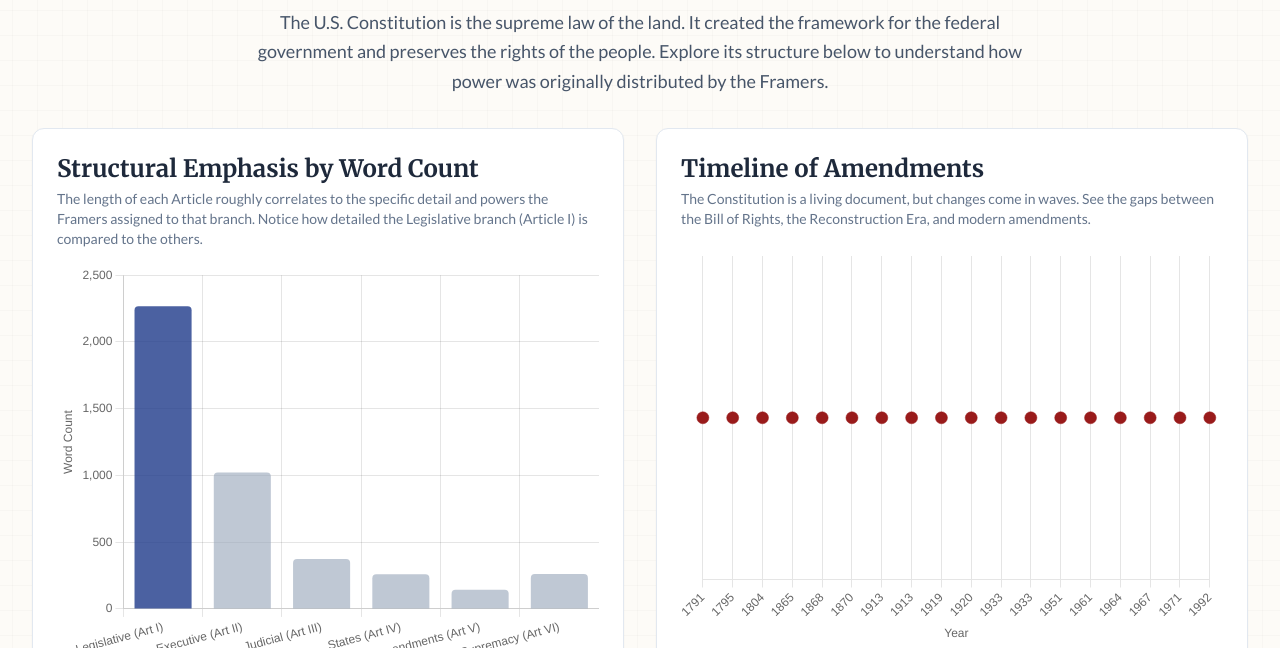
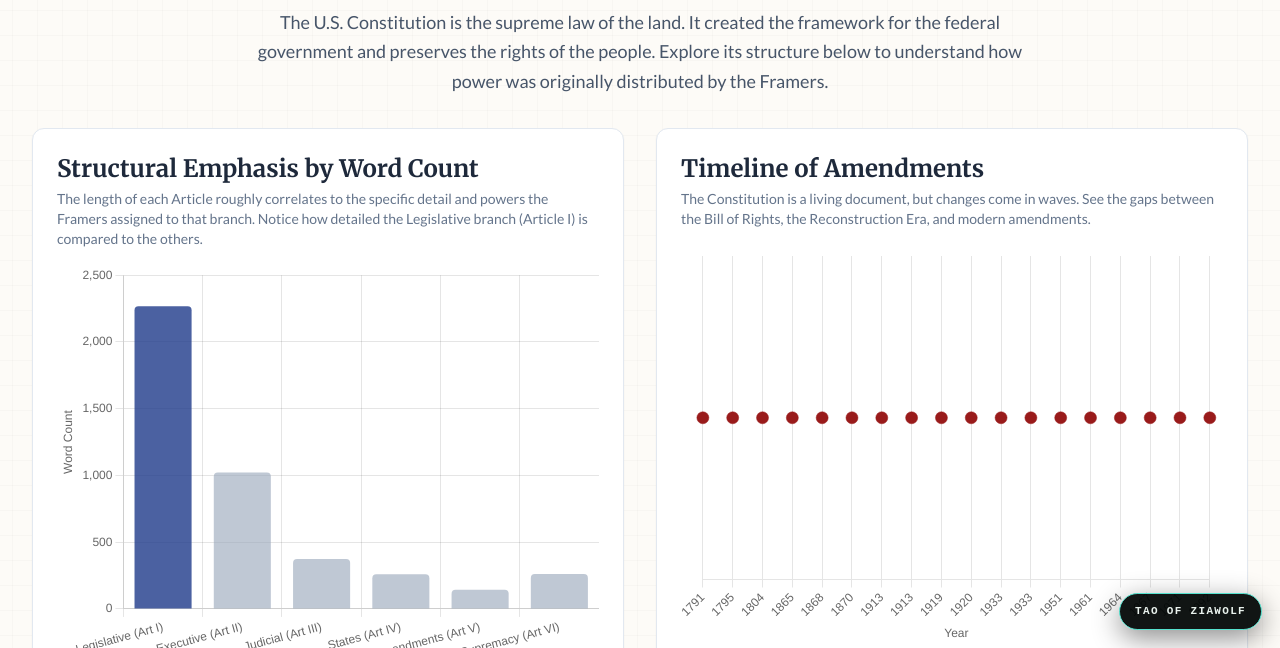
Before and after one commit to gavinlujan42-glitch/Consti, a plain HTML site: page index.html in a window 1280 px wide. Shown: the part 152-800 px from the top of the page. Drawn offline with nearby package versions, Linux system fonts and the light colour scheme.

Commit message:
Link the Tao of ZiaWolf canon from the homepage

```diff
--- a/index.html
+++ b/index.html
@@ -781,5 +781,5 @@
         });
 
     </script>
-</body>
+<a href="/tao-of-ziawolf.html" aria-label="Read The Tao of ZiaWolf sovereign AI governance canon" style="position:fixed;right:18px;bottom:18px;z-index:9999;padding:11px 15px;border:1px solid #55e2ce;border-radius:999px;background:rgba(3,7,6,.94);color:#e9f2ed;text-decoration:none;font:700 11px/1.2 ui-monospace,monospace;letter-spacing:.12em;text-transform:uppercase;box-shadow:0 8px 28px rgba(0,0,0,.45)">Tao of ZiaWolf</a></body>
 </html>
```
